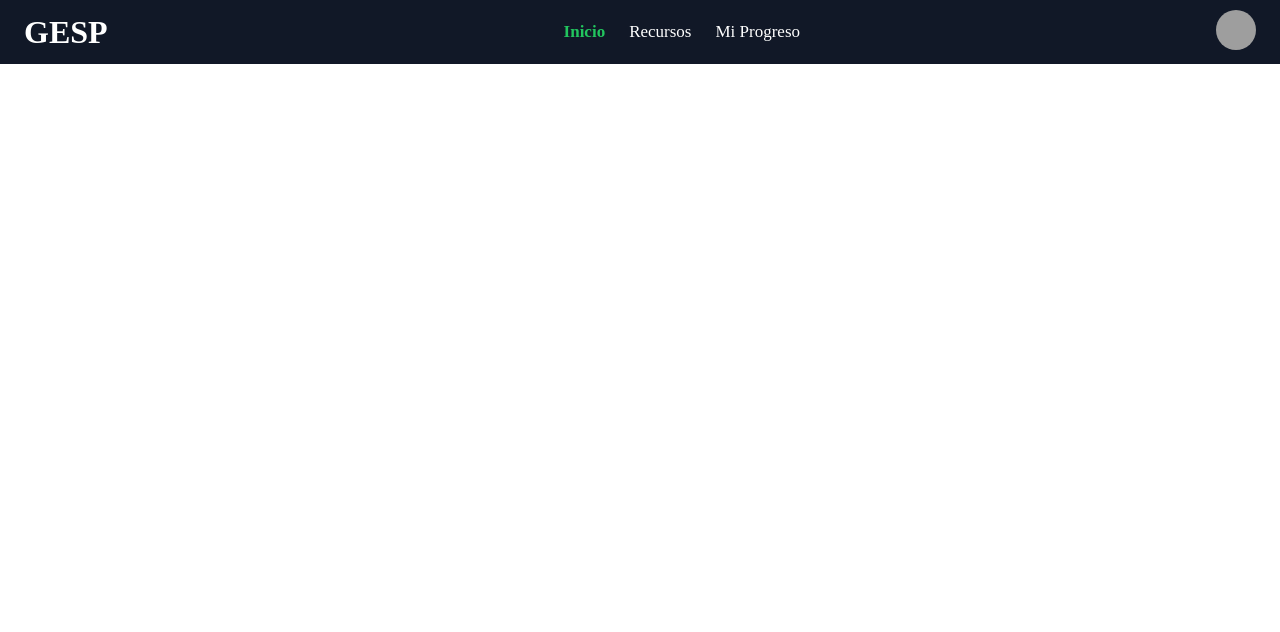
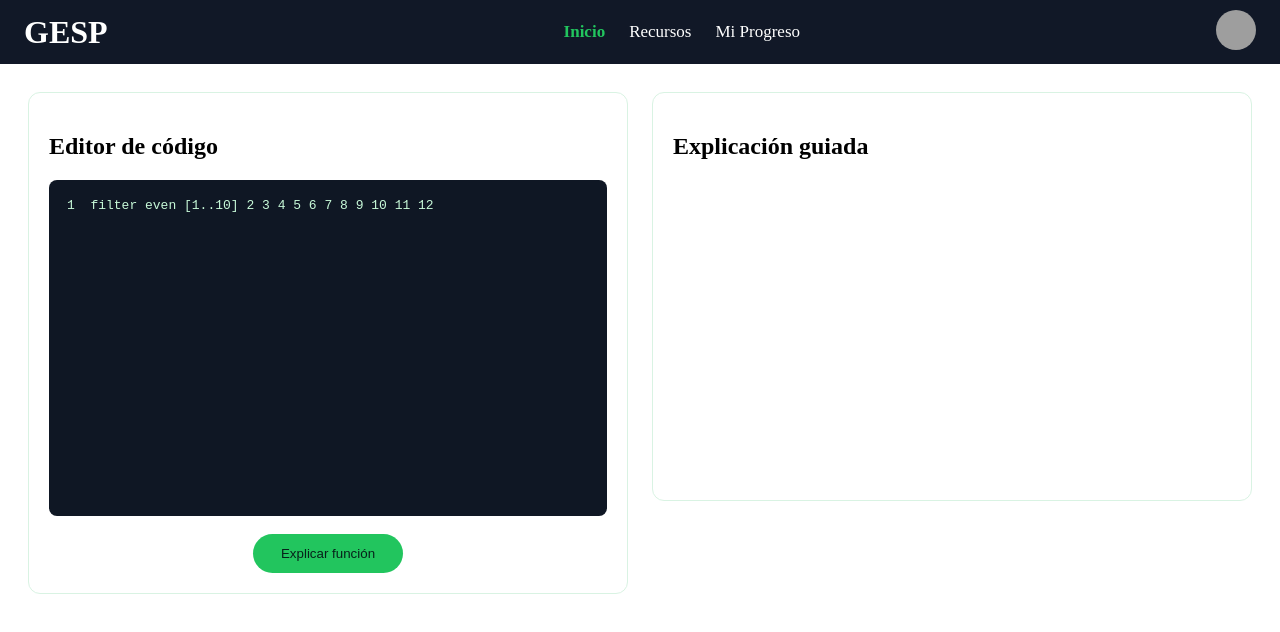
Before and after one commit to Dayana200505/GESP_IHC, a React (Vite) app in the folder gesp/: page / in a window 1280 px wide. Shown: the top 632 px of the page. Built offline with nearby package versions, Linux system fonts and the light colour scheme; grey boxes are pictures that could not be loaded.

Commit message:
feat: add Inicio

```diff
--- a/gesp/src/App.jsx
+++ b/gesp/src/App.jsx
@@ -1,4 +1,8 @@
 import Navbar from "./components/Navbar/Navbar";
+import { Routes, Route } from "react-router-dom";
+import Home from "./pages/Home";
+import Recursos from "./pages/Recursos";
+import Progreso from "./pages/Progreso";
 
 function App() {
 
@@ -7,6 +11,12 @@ function App() {
 
       <Navbar />
 
+      <Routes>
+        <Route path="/" element={<Home />} />
+        <Route path="/recursos" element={<Recursos />} />
+        <Route path="/progreso" element={<Progreso />} />
+      </Routes>
+
     </div>
   );
 }
--- /dev/null
+++ b/gesp/src/pages/Home.css
@@ -0,0 +1,57 @@
+.home-container{
+    display:flex;
+    gap:24px;
+    padding:28px;
+    box-sizing:border-box;
+    align-items:flex-start;
+}
+
+.card{
+    background:#ffffff;
+    border:1px solid #d9f3e3;
+    border-radius:12px;
+    padding:20px;
+    box-shadow:0 0 0 rgba(0,0,0,0);
+}
+
+.editor-card{
+    width:48%;
+}
+
+.explanation-card{
+    width:48%;
+    min-height:360px;
+}
+
+.code-area{
+    background:#0f1724;
+    color:#c7f9d8;
+    padding:18px;
+    border-radius:8px;
+    height:300px;
+    overflow:auto;
+    margin:12px 0 18px 0;
+}
+
+.editor-actions{
+    display:flex;
+    justify-content:center;
+}
+
+.primary-btn{
+    background:#22C55E;
+    color:#07211a;
+    border:none;
+    padding:12px 28px;
+    border-radius:24px;
+    cursor:pointer;
+}
+
+.explanation-body{
+    min-height:300px;
+}
+
+@media (max-width:900px){
+    .home-container{flex-direction:column}
+    .editor-card, .explanation-card{width:100%}
+}
--- /dev/null
+++ b/gesp/src/pages/Home.jsx
@@ -0,0 +1,38 @@
+import React from "react";
+import "./Home.css";
+
+function Home() {
+  return (
+    <div className="home-container">
+      <div className="card editor-card">
+        <h2>Editor de código</h2>
+
+        <pre className="code-area">
+1  filter even [1..10]
+2
+3
+4
+5
+6
+7
+8
+9
+10
+11
+12
+        </pre>
+
+        <div className="editor-actions">
+          <button className="primary-btn">Explicar función</button>
+        </div>
+      </div>
+
+      <div className="card explanation-card">
+        <h2>Explicación guiada</h2>
+        <div className="explanation-body"></div>
+      </div>
+    </div>
+  );
+}
+
+export default Home;
--- /dev/null
+++ b/gesp/src/pages/Progreso.jsx
@@ -0,0 +1,12 @@
+import React from "react";
+
+function Progreso(){
+  return (
+    <div style={{padding:24}}>
+      <h2>Mi Progreso</h2>
+      <p>Página de progreso (en construcción).</p>
+    </div>
+  )
+}
+
+export default Progreso;
--- /dev/null
+++ b/gesp/src/pages/Recursos.jsx
@@ -0,0 +1,12 @@
+import React from "react";
+
+function Recursos(){
+  return (
+    <div style={{padding:24}}>
+      <h2>Recursos</h2>
+      <p>Página de recursos (en construcción).</p>
+    </div>
+  )
+}
+
+export default Recursos;
```
